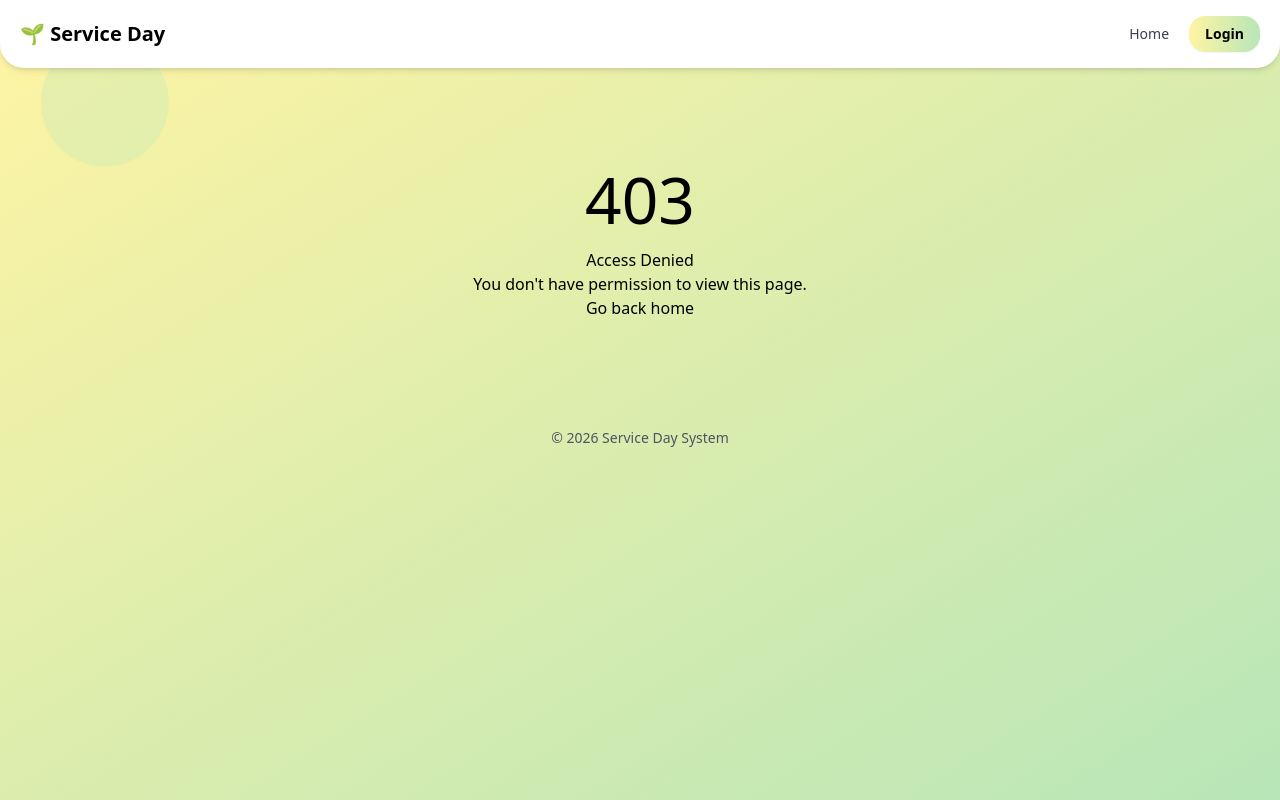
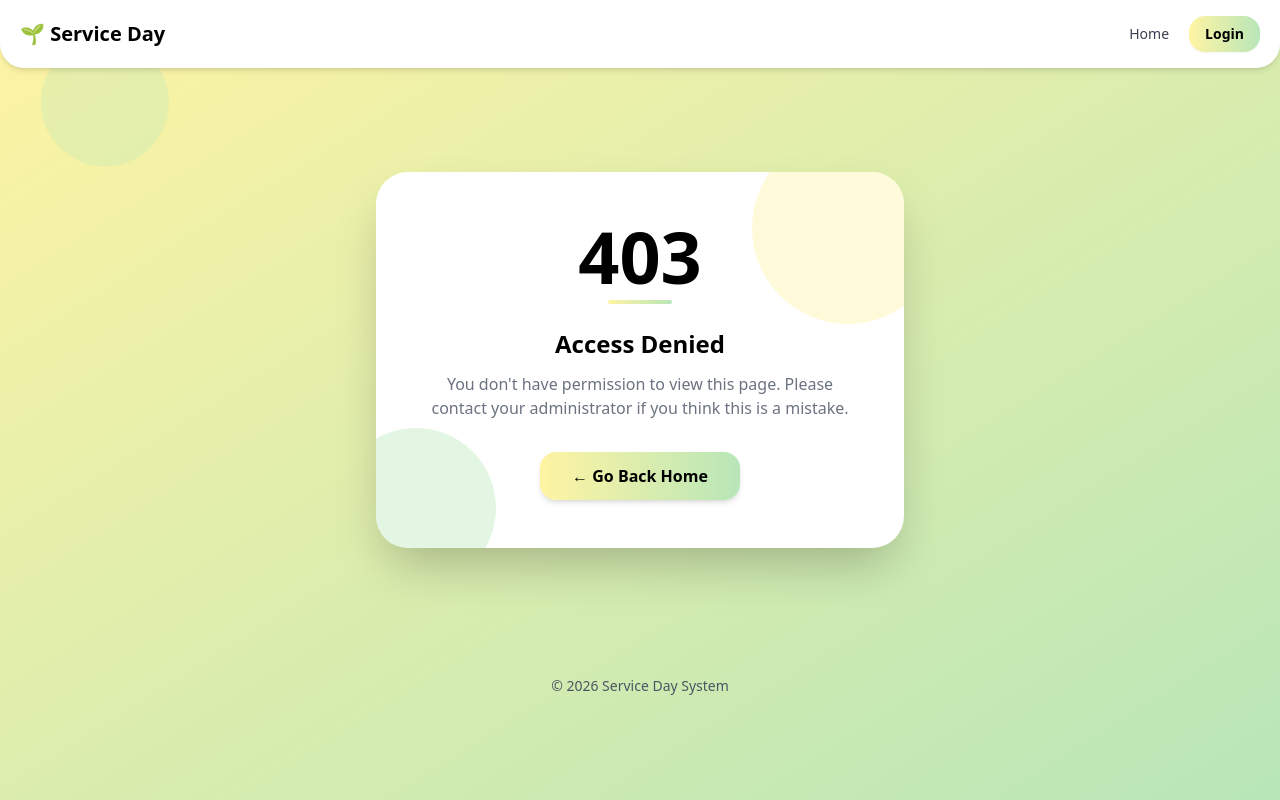
Before and after one commit to MrQin877/serviceday-api-gateway, a Django app: template templates/403.html in a window 1280 px wide. Run offline with Django 5.2, Linux system fonts and the light colour scheme; the template is opened without the code that fills it, so the values that code supplies are empty; some libraries are stand-ins or nearby versions.

Commit message:
404, 403 and 500 file

```diff
--- a/templates/403.html
+++ b/templates/403.html
@@ -1,10 +1,20 @@
 {% extends "base.html" %}
 
 {% block content %}
-<div style="text-align:center; padding: 60px 20px;">
-    <h1 style="font-size:4rem;">403</h1>
-    <h2>Access Denied</h2>
-    <p>You don't have permission to view this page.</p>
-    <a href="/">Go back home</a>
+<div class="max-w-xl mx-auto text-center py-20 px-6">
+    <div class="bg-white rounded-[2rem] shadow-2xl p-12 relative overflow-hidden">
+        <div class="absolute -top-10 -right-10 w-48 h-48 bg-[#FFF4A3] rounded-full opacity-40"></div>
+        <div class="absolute -bottom-10 -left-10 w-40 h-40 bg-[#B8E6B8] rounded-full opacity-40"></div>
+        <div class="relative z-10">
+            <div class="text-7xl font-bold text-black mb-2">403</div>
+            <div class="w-16 h-1 bg-gradient-to-r from-[#FFF4A3] to-[#B8E6B8] rounded-full mx-auto mb-6"></div>
+            <h2 class="text-2xl font-bold text-black mb-3">Access Denied</h2>
+            <p class="text-gray-500 mb-8">You don't have permission to view this page. Please contact your administrator if you think this is a mistake.</p>
+            <a href="/"
+               class="inline-block bg-gradient-to-r from-[#FFF4A3] to-[#B8E6B8] text-black font-semibold px-8 py-3 rounded-2xl shadow-md hover:shadow-xl hover:-translate-y-1 transition-all duration-300">
+                ← Go Back Home
+            </a>
+        </div>
+    </div>
 </div>
 {% endblock %}
```
Also changed, not shown: templates/404.html (+15 -5 lines), templates/500.html (+15 -5 lines).
